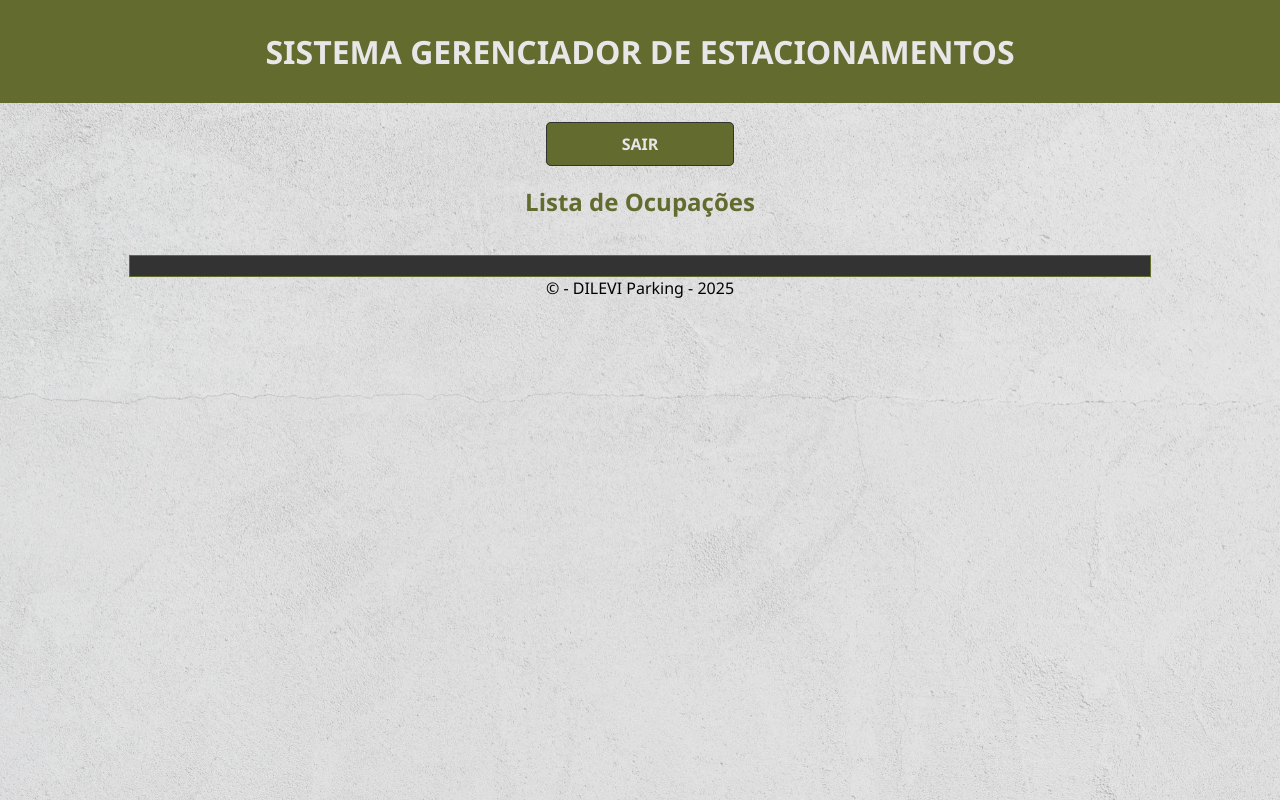
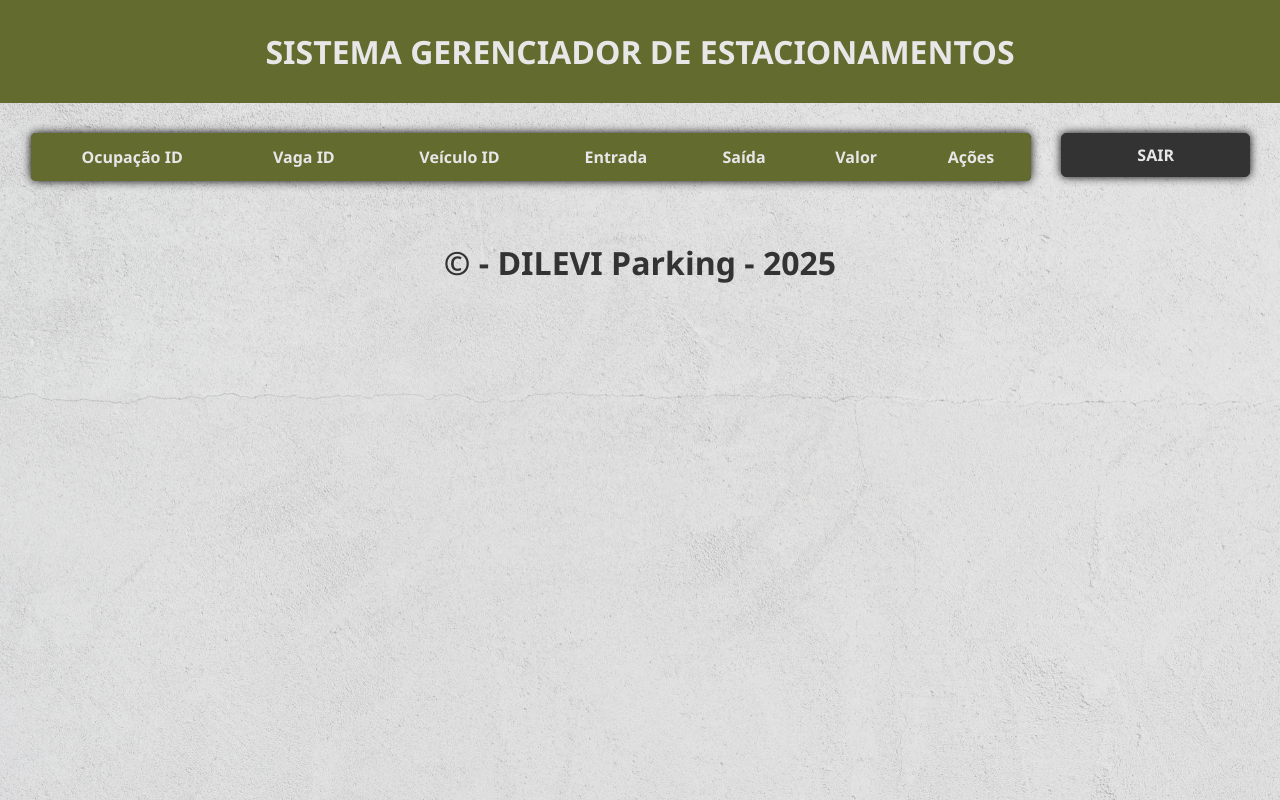
Before and after one commit to viniciusestevamsilva/Gestor-de-Estacionamento, a PHP site: page /public/inicial.php in a window 1280 px wide. Run offline with PHP 8.4, Linux system fonts and the light colour scheme; data that the repository does not hold is empty.

Commit message:
FEAT: exibir e excluir tecnicamente finalizados e o css em construção

```diff
--- a/css/estilo.css
+++ b/css/estilo.css
@@ -18,17 +18,19 @@ header {
 }
 
 h2 {
-    color: #636b2f;
+  color: #333;
   margin: 30px;
   margin-bottom: 15px;
 }
+
 
 a {
   text-align: center;
   background-color: #636b2f;
   color: #e7e7e7;
+  box-shadow: 0 0 10px #000000;
+  border-radius: 5px;
   border: 1px solid #333;
-    border-radius: 5px;
   padding: 10px;
   padding-left: 75px; padding-right: 75px;
   font-weight: bold;
@@ -38,20 +40,20 @@ button {
   text-align: center;
   background-color: #636b2f;
   color: #e7e7e7;
+  box-shadow: 0 0 10px #000000;
+  border-radius: 5px;
   border: 1px solid #333;
-    border-radius: 5px;
   padding: 10px;
   padding-left: 75px; padding-right: 75px;
   font-weight: bold;
 }
 
-#listaTarefas {
-    padding: 10px;
-    background-color: #333;
-    color: #e7e7e7;
-    border: 1px solid #636b2f;
-    width: 1000px;
-    margin: 0 auto; /* <-- centraliza o ul */
+footer {
+  text-align: center;
+  color: #333;
+  padding: 30px;
+  margin-top: 30px;
+  font-weight: bold;
 }
 
 .fundo-bk{
@@ -80,7 +82,7 @@ button {
   display: flex;
   flex-direction: column;
   gap: 20px;
-  box-shadow: 0 0 10px #0000001a;
+  box-shadow: 0 0 10px #000000;
   width: 500px;
 }
 
@@ -95,3 +97,52 @@ button {
   border-radius: 5px;
   box-shadow: 0 0 10px #b6b5b5;
 }
+
+#tabelaTarefas {
+  width: 1000px;
+  margin: 0 auto;
+  border-collapse: collapse;
+  background-color: #333;
+  color: #e7e7e7;
+  box-shadow: 0 0 10px #000000;
+  border-radius: 5px;
+  overflow: hidden;
+}
+
+#tabelaTarefas th,
+#tabelaTarefas td {
+  padding: 12px 15px;
+  border: 1px solid #636b2f;
+  text-align: center;
+}
+
+#tabelaTarefas thead {
+  background-color: #636b2f;
+}
+
+#tabelaTarefas tbody tr:nth-child(even) {
+  background-color: #444;
+}
+
+.btn-excluir {
+  background-color: #b91c1c;
+  color: white;
+  border: none;
+  padding: 6px 12px;
+  border-radius: 5px;
+  cursor: pointer;
+  box-shadow: 0 0 5px #00000050;
+  transition: background-color 0.2s;
+}
+
+.btn-excluir:hover {
+  background-color: #991b1b;
+}
+
+
+#btn-saida{
+  float: right;
+  margin-right: 30px;
+  background-color: #333;
+  color: #e7e7e7;
+}
--- a/public/footer.php
+++ b/public/footer.php
@@ -1,3 +1,3 @@
 <footer>
-    <p>&copy; - DILEVI Parking - 2025</p>
+    <h1>&copy; - DILEVI Parking - 2025</h1>
 </footer>
--- a/public/inicial.php
+++ b/public/inicial.php
@@ -5,7 +5,6 @@
     <meta name="viewport" content="width=device-width, initial-scale=1.0">
     <link rel="stylesheet" href="../css/estilo.css">
     <link rel="shortcut icon" href="../img/estacionamento.ico" type="image/x-icon">
-
     <title>DILEVI Parking</title>
 </head>
 <body>
@@ -13,11 +12,23 @@
     <img src="../img/90743.jpg" class="fundo-bk">
 
     <?php include "./header.php" ?>
-    <a href="../index.php">SAIR</a>
-    <br>
-    <h2>Lista de Ocupações</h2>
-    <br>
-    <ul id="listaTarefas"></ul>
+    <a href="../index.php" id="btn-saida">SAIR</a>
+
+    <table id="tabelaTarefas">
+        <thead>
+            <tr>
+                <th>Ocupação ID</th>
+                <th>Vaga ID</th>
+                <th>Veículo ID</th>
+                <th>Entrada</th>
+                <th>Saída</th>
+                <th>Valor</th>
+                <th>Ações</th>
+            </tr>
+        </thead>
+        <tbody>
+        </tbody>
+    </table>
 
     <script>
         document.addEventListener("DOMContentLoaded", carregarTarefas);
@@ -28,24 +39,61 @@
                 if (!resposta.ok) throw new Error("Erro ao carregar dados");
 
                 const tarefas = await resposta.json();
-
-                console.log("Dados recebidos:", tarefas); // debug
-
-                const lista = document.getElementById("listaTarefas");
-                lista.innerHTML = "";
+                const tabela = document.querySelector("#tabelaTarefas tbody");
+                tabela.innerHTML = "";
 
                 tarefas.forEach(t => {
-                    const li = document.createElement("li");
+                    const row = tabela.insertRow();
 
-                    li.textContent = `Ocupação ID: ${t.id} | Vaga ID: ${t.id_vaga} | Veículo ID: ${t.id_veiculo} | Entrada: ${t.hora_entrada} | Saída: ${t.hora_saida || "Ainda não saiu"} | Valor: R$${t.valor || "0,00"}`;
+                    row.insertCell().textContent = t.id;
+                    row.insertCell().textContent = t.id_vaga;
+                    row.insertCell().textContent = t.id_veiculo;
+                    row.insertCell().textContent = t.hora_entrada;
+                    row.insertCell().textContent = t.hora_saida || "Ainda não saiu";
+                    row.insertCell().textContent = `R$${t.valor || "0,00"}`;
 
-                    lista.appendChild(li);
+                    // Coluna de ações
+                    const acaoCell = row.insertCell();
+                    const btnExcluir = document.createElement("button");
+                    btnExcluir.textContent = "Excluir";
+                    btnExcluir.classList.add("btn-excluir");
+                    btnExcluir.onclick = () => excluirOcupacao(t.id);
+                    acaoCell.appendChild(btnExcluir);
                 });
             } catch (error) {
                 console.error("Erro:", error);
                 alert("Não foi possível carregar os dados.");
             }
         }
+
+        async function excluirOcupacao(id) {
+            if (!confirm("Tem certeza que deseja excluir esta ocupação?")) return;
+
+            try {
+                const resposta = await fetch("../api/veiculo/excluir.php", {
+                    method: "POST",
+                    headers: {
+                        "Content-Type": "application/json"
+                    },
+                    body: JSON.stringify({ id })
+                });
+
+                const resultado = await resposta.json();
+
+                if (resultado.status === "ok") {
+                    alert("Ocupação excluída com sucesso!");
+                    carregarTarefas();
+                } else {
+                    alert("Erro ao excluir: " + (resultado.mensagem || "Desconhecido"));
+                }
+            } catch (error) {
+                console.error("Erro:", error);
+                alert("Não foi possível excluir a ocupação.");
+            }
+        }
     </script>
+
     <?php include "./footer.php" ?>
+
 </body>
+</html>
```
Also changed, not shown: api/veiculo/excluir.php (+12 -15 lines), public/login.php (+5 -5 lines). Lines whose indentation alone changed are shown as unchanged.
